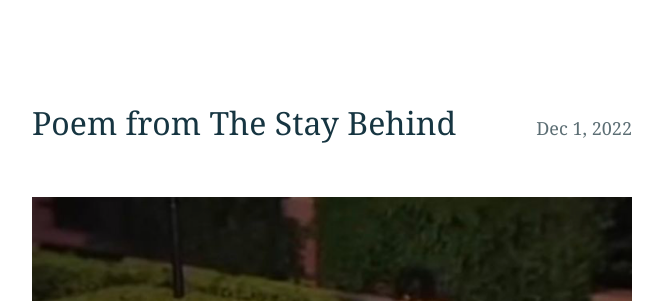
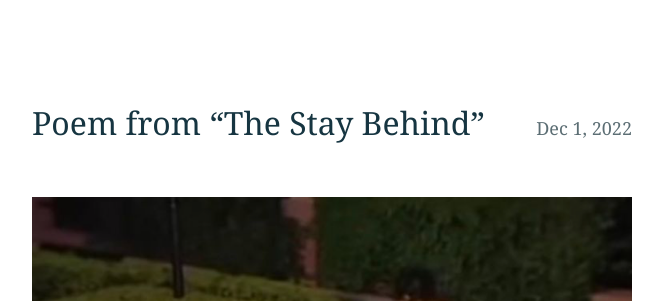
Before and after one commit to bliss-st/ss-website, a Jekyll site: the page built from _posts/2022-12-1-update.md, in a window 1280 px wide. Shown: the part 133-434 px from the top of the page, without its empty margins (308-971 px from the left). Built offline with Jekyll 4.4.1, drawn with Linux system fonts in a browser that asks for light colours.

Commit message:
Update 2022-12-1-update.md

```diff
--- a/_posts/2022-12-1-update.md
+++ b/_posts/2022-12-1-update.md
@@ -1,6 +1,6 @@
 ---
 layout: post
-title: "Poem from The Stay Behind"
+title: "Poem from “The Stay Behind”"
 date: '2022-12-1'
 tags: [mypoems]
 ---
```
